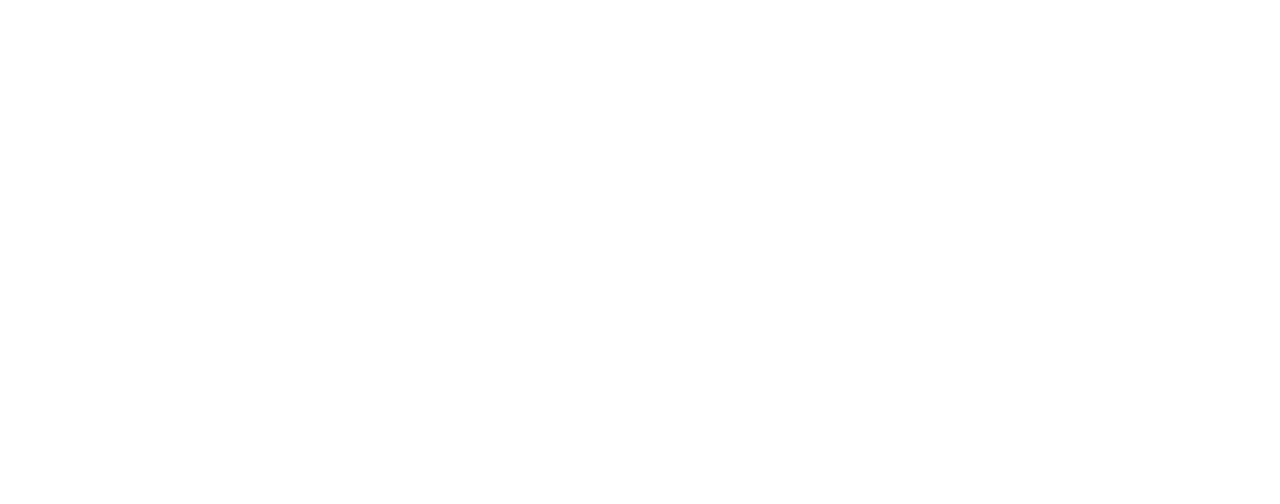
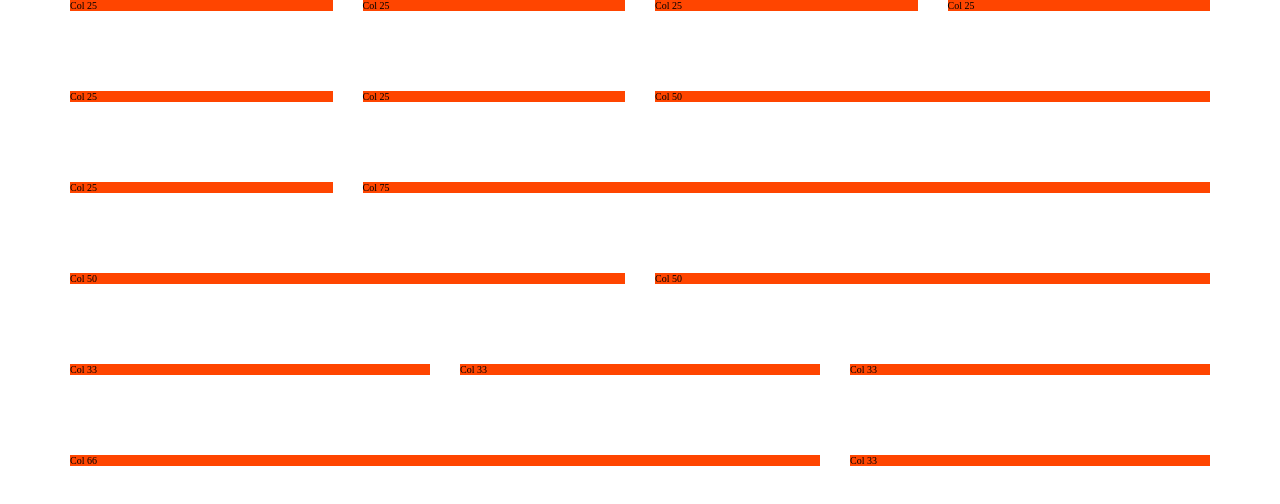
Before and after one commit to edlla/LENCorp-repo, a website: page index.html in a window 1280 px wide. Drawn offline with Linux system fonts and the light colour scheme.

Commit message:
setting the Sass structure

```diff
--- a/index.html
+++ b/index.html
@@ -4,11 +4,42 @@
     <meta charset="UTF-8">
     <meta http-equiv="X-UA-Compatible" content="IE=edge">
     <meta name="viewport" content="width=device-width, initial-scale=1.0">
+
+    <link rel="stylesheet" href="css/app.css">
+    <link rel="shortcut icon" type="image/png" href="img/favicon.png">
+
     <title>LENCorp | The future of Agribusiness</title>
 </head>
 <body>
     <header class="header">
-
+        <div class="row">
+            <div class="col-25">Col 25</div>
+            <div class="col-25">Col 25</div>
+            <div class="col-25">Col 25</div>
+            <div class="col-25">Col 25</div>
+        </div>
+        <div class="row">
+            <div class="col-25">Col 25</div>
+            <div class="col-25">Col 25</div>
+            <div class="col-50">Col 50</div>
+        </div>
+        <div class="row">
+            <div class="col-25">Col 25</div>
+            <div class="col-75">Col 75</div>
+        </div>
+        <div class="row">
+            <div class="col-50">Col 50</div>
+            <div class="col-50">Col 50</div>
+        </div>
+        <div class="row">
+            <div class="col-33">Col 33</div>
+            <div class="col-33">Col 33</div>
+            <div class="col-33">Col 33</div>
+        </div>
+        <div class="row">
+            <div class="col-66">Col 66</div>
+            <div class="col-33">Col 33</div>
+        </div>
     </header>
 </body>
 </html>
--- /dev/null
+++ b/sass/abstracts/_mixins.scss
@@ -0,0 +1,7 @@
+@mixin clearfix {
+    &::after {
+        content: "";
+        display: table;
+        clear: both;
+    }
+}
--- /dev/null
+++ b/sass/abstracts/_variables.scss
@@ -0,0 +1,4 @@
+//GRID
+$grid-width: 114rem;
+$col-gap: 3rem;
+$grid-gutter: 8rem;
--- /dev/null
+++ b/sass/base/_base.scss
@@ -0,0 +1,13 @@
+* {
+    margin: 0;
+    padding: 0;
+    box-sizing: inherit
+}
+
+html {
+    font-size: 62.5%;
+}
+
+body {
+    box-sizing: border-box;
+}
--- /dev/null
+++ b/sass/layouts/grid.scss
@@ -0,0 +1,41 @@
+.row {
+    max-width: $grid-width;
+    margin: 0 auto;
+
+    &:not(:last-child) {
+        margin-bottom: $grid-gutter;
+    }
+
+    @include clearfix;
+
+    [class^="col"] {
+        background-color: orangered;
+        float: left;
+
+        &:not(:last-child) {
+            margin-right: $col-gap;
+        }
+    }
+
+    .col-25 {
+        width: calc( ( 100% - #{$col-gap} * 3 ) / 4 );
+    }
+
+    .col-33 {
+        width: calc( ( 100% - #{$col-gap} * 2 ) / 3 );
+    }
+
+    .col-50 {
+        width: calc( ( 100% - #{$col-gap} ) / 2 );
+    }
+
+    .col-66 {
+        width: calc( ( ( 100% - #{$col-gap} * 2 ) / 3 ) * 2 + #{$col-gap} );
+    }
+
+    .col-75 {
+        width: calc( ( (100% - #{$col-gap} * 3 ) / 4 ) * 3 + ( #{$col-gap} * 2 ) );
+    }
+}
+
+// (100% - #{$col-gap} * 3) / 4
--- /dev/null
+++ b/sass/master.scss
@@ -0,0 +1,12 @@
+@import "abstracts/functions";
+@import "abstracts/mixins";
+@import "abstracts/variables";
+
+@import "base/animations";
+@import "base/base";
+@import "base/typography";
+@import "base/utilities";
+
+@import "layouts/grid";
+
+@import "pages/home";
```
Also changed, not shown: package.json (added, +22 -0 lines), css/app.css (added), img/favicon.png (added), sass/abstracts/_functions.scss (added), sass/base/_animations.scss (added), sass/base/_typography.scss (added), sass/base/_utilities.scss (added), sass/pages/_home.scss (added), 1 other file.
